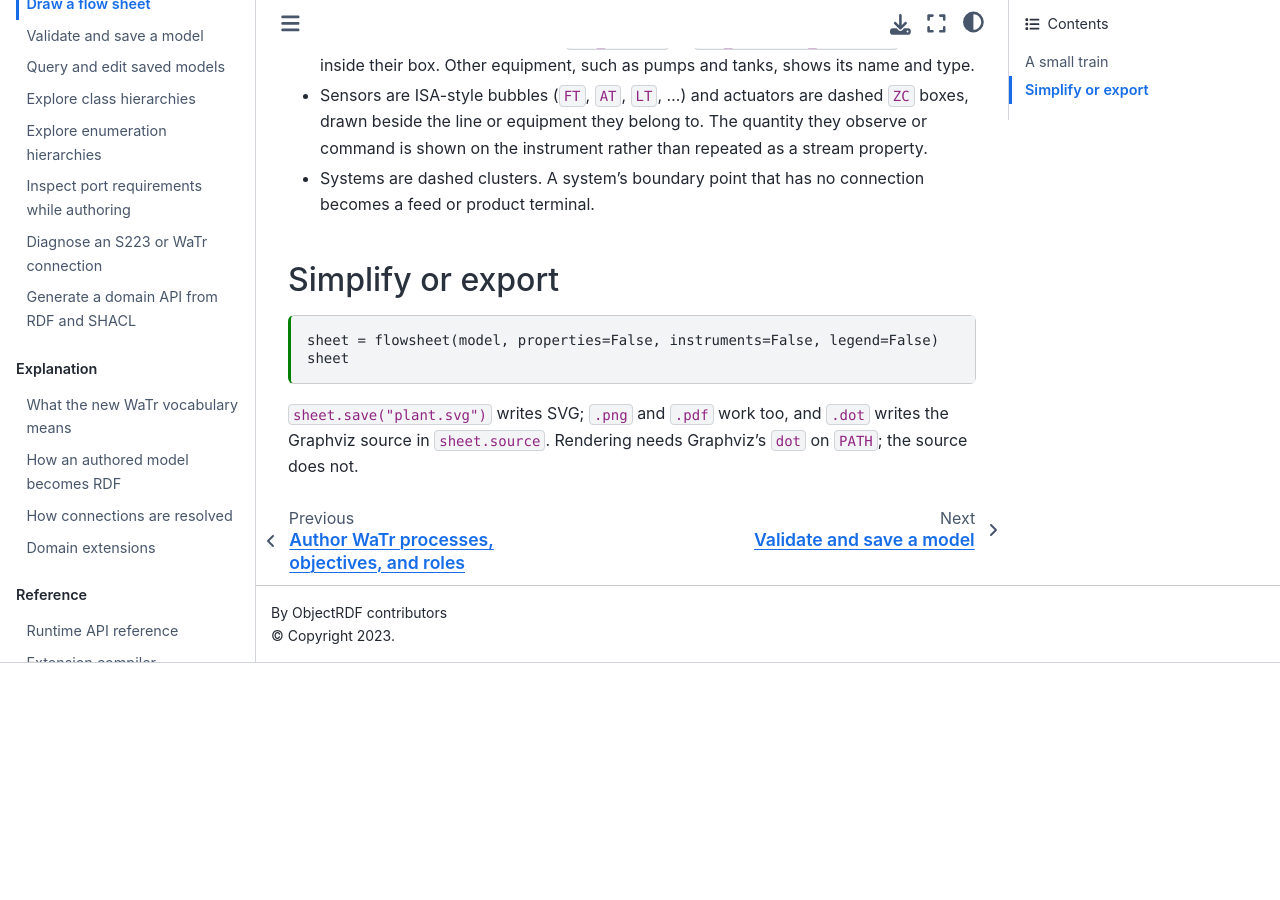
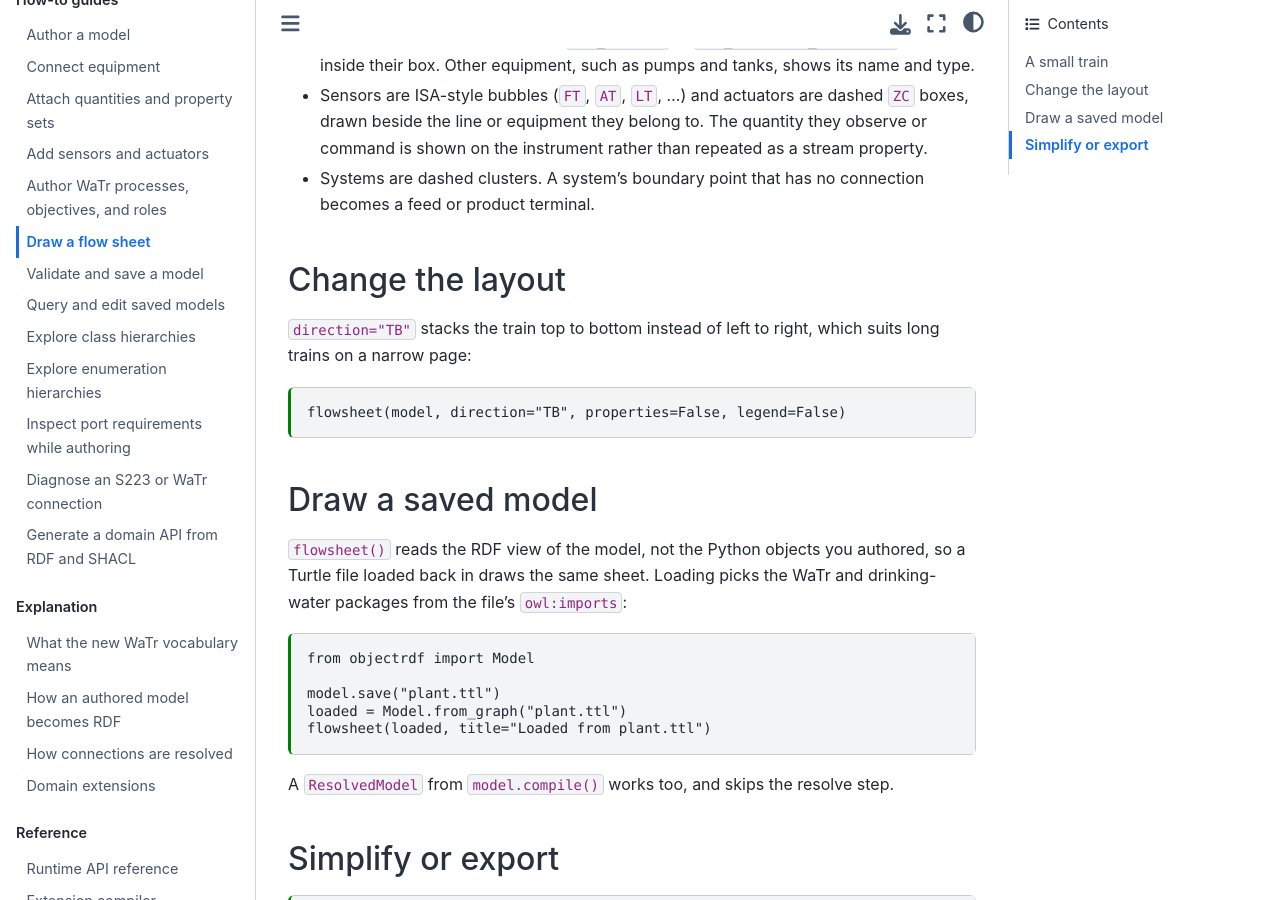
Before and after one commit to gtfierro/objectrdf, a Jupyter Book: the page built from docs/book/how-to/draw-a-flowsheet.md, in a window 1280 px wide and 900 px high, scrolled down 1029 px. Built offline with Jupyter Book 1.0.4 settings and Sphinx 7.4.7 and the Sphinx Book theme 1.1.4, drawn with Linux system fonts in a browser that asks for light colours; before the commit the page ends 1692 px from its top, so only the background shows below that.

Commit message:
Document flow sheets for saved models and in the first tutorial

````diff
--- a/docs/book/how-to/draw-a-flowsheet.md
+++ b/docs/book/how-to/draw-a-flowsheet.md
@@ -63,6 +65,31 @@ connection points the solver chose. What you see:
 - Systems are dashed clusters. A system's boundary point that has no
   connection becomes a feed or product terminal.
 
+## Change the layout
+
+`direction="TB"` stacks the train top to bottom instead of left to right,
+which suits long trains on a narrow page:
+
+```{code-cell} python3
+flowsheet(model, direction="TB", properties=False, legend=False)
+```
+
+## Draw a saved model
+
+`flowsheet()` reads the RDF view of the model, not the Python objects you
+authored, so a Turtle file loaded back in draws the same sheet. Loading picks
+the WaTr and drinking-water packages from the file's `owl:imports`:
+
+```{code-cell} python3
+from objectrdf import Model
+
+model.save("plant.ttl")
+loaded = Model.from_graph("plant.ttl")
+flowsheet(loaded, title="Loaded from plant.ttl")
+```
+
+A `ResolvedModel` from `model.compile()` works too, and skips the resolve step.
+
 ## Simplify or export
 
 ```{code-cell} python3
````
Also changed, not shown: other parts of docs/book/how-to/draw-a-flowsheet.md (+2 -0 lines), docs/book/index.md (+1 -1 lines), docs/book/tutorials/watr-treatment.md (+13 -0 lines).
